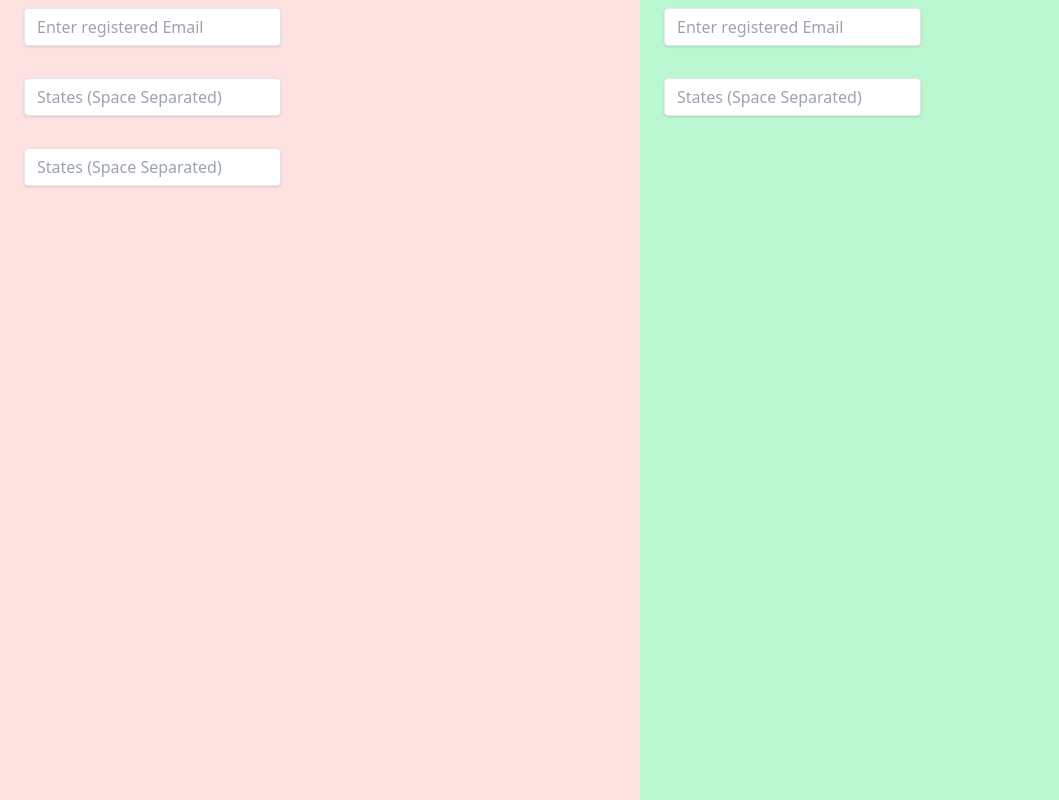
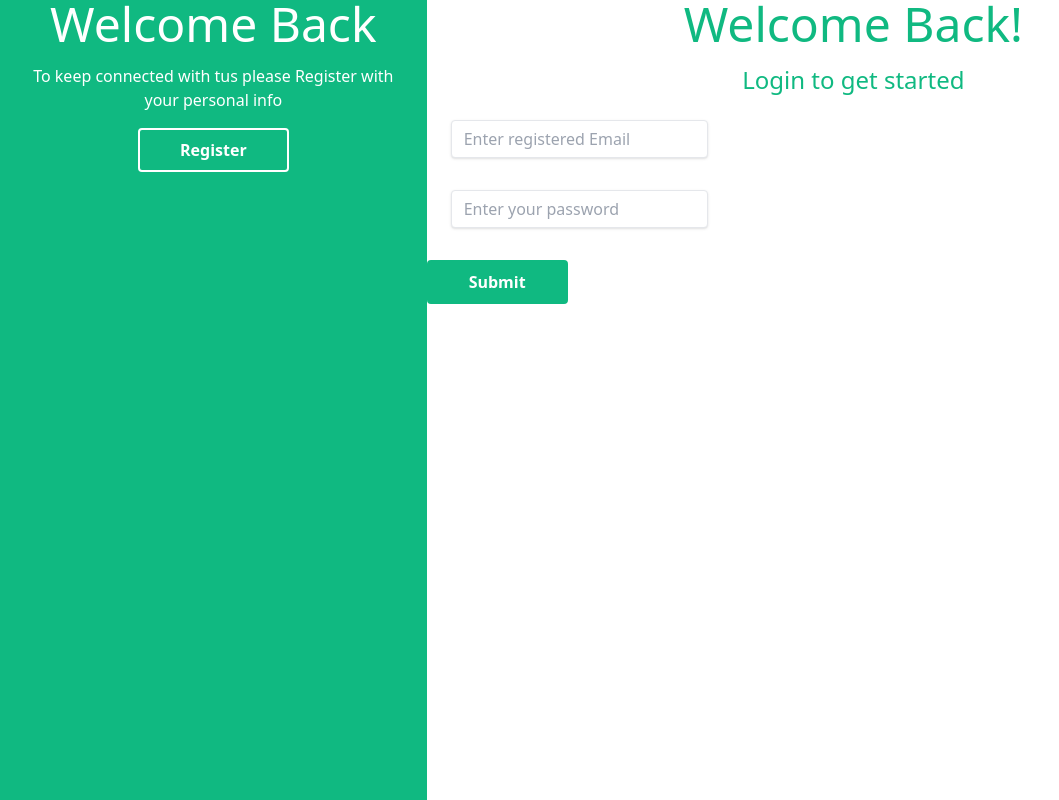
Before and after one commit to kulkarniishan/collaborative-code-editor, a React (Create React App) app in the folder Frontend/: page / in a window 1280 px wide. Shown: the whole page, without its empty margins (0-1059 px from the left). Built offline with nearby package versions, Linux system fonts and the light colour scheme.

Commit message:
FEATURE: Added the auth UI

```diff
--- a/Frontend/src/components/Auth/Auth.jsx
+++ b/Frontend/src/components/Auth/Auth.jsx
@@ -3,12 +3,36 @@ import Register from "./Register/register";
 import LogIn from "./LogIn/logIn";
 
 
+const Transition = ({setLoginActive, set, name})=>(
+  <div className="container grid grid-rows-6 grid-flow-col content-center gap-4 px-5">
+  <div className="text-5xl text-white text-center">Welcome Back</div>
+  <p className="text-white text-center">To keep connected with tus please Register with your personal info</p>
+  <div className="row-span mx-auto">
+  <button className="bg-transparent border-2 border-white hover:bg-white hover:text-emerald-500 text-white font-bold py-2 px-10 rounded w-25" onClick={()=>setLoginActive(set)}>
+    {name}
+  </button>
+  </div>
+</div>
+)
+
 export default function Auth() {
-    const [loginActive, setLoginActive] = useState(true);
-    return (
-      <div className="grid grid-cols-2 h-screen">
-        <div className="bg-red-100"><Register/></div>
-        <div className="bg-green-200"><LogIn/></div>
+  const [loginActive, setLoginActive] = useState(true);
+  return (
+    <div className="grid grid-cols-6 h-screen ">
+      <div className={`${loginActive? 'bg-emerald-500 col-span-2': 'bg-white col-span-4'}`}>
+        {loginActive ? (
+         <><Transition setLoginActive={setLoginActive} set={false} name={"Register"}/></>
+        ) : (
+          <Register />
+        )}
       </div>
-    );
+      <div className={`${!loginActive? 'bg-emerald-500 col-span-2': 'bg-white col-span-4'}`}>
+      {!loginActive ? (
+         <><Transition setLoginActive={setLoginActive} set={true} name={"Login"}/></>
+        ) : (
+          <LogIn />
+          )}
+      </div>
+    </div>
+  );
 }
--- a/Frontend/src/components/Auth/LogIn/logIn.jsx
+++ b/Frontend/src/components/Auth/LogIn/logIn.jsx
@@ -1,33 +1,59 @@
-import * as yup from 'yup'
-import { useEffect, useState } from 'react';
-import axios from 'axios';
-import { FaTimesCircle } from 'react-icons/fa'
-import { yupResolver } from '@hookform/resolvers/yup'
-import { useForm } from 'react-hook-form'
+import * as yup from "yup";
+import { useEffect, useState } from "react";
+import axios from "axios";
+import { FaTimesCircle } from "react-icons/fa";
+import { yupResolver } from "@hookform/resolvers/yup";
+import { useForm } from "react-hook-form";
 
 let schema = yup.object().shape({
   email: yup.string().email().required(),
-    password: yup.string().min(6).required()
+  password: yup.string().min(6).required(),
 });
 
 function LogIn() {
-    const { register, handleSubmit, formState: { errors }} = useForm({
-        resolver:yupResolver(schema),
+  const {
+    register,
+    handleSubmit,
+    formState: { errors },
+  } = useForm({
+    resolver: yupResolver(schema),
   });
 
-
   return (
-        <div className="">
+    <div className="bg-transparent">
       <div className="space-y-4">
+        <div className="text-5xl text-emerald-500 text-center">
+          Welcome Back!
+        </div>
+        <p className="text-emerald-500 text-2xl text-center">
+          Login to get started
+        </p>
         <div className="row-span-1  py-2">
-                    <input className="shadow appearance-none border rounded w-75 ml-6 py-2 px-3 text-gray-700 leading-tight focus:outline-none focus:shadow-outline" id="userEmail" type="text" placeholder="Enter registered Email"  />
+          <input
+            className="shadow appearance-none border rounded w-75 ml-6 py-2 px-3 text-gray-700 leading-tight focus:outline-none focus:shadow-outline"
+            id="userEmail"
+            type="text"
+            placeholder="Enter registered Email"
+          />
         </div>
         <div className="row-span-1 items-center py-2">
-                    <input className="shadow appearance-none border rounded w-75 ml-6 py-2 px-3 text-gray-700 leading-tight focus:outline-none focus:shadow-outline" id="password" type="password" placeholder="States (Space Separated)" />
+          <input
+            className="shadow appearance-none border rounded w-75 ml-6 py-2 px-3 text-gray-700 leading-tight focus:outline-none focus:shadow-outline"
+            id="password"
+            type="password"
+            placeholder="Enter your password"
+          />
+        </div>
+        <div className="row-span-1 items-center py-2">
+          <input
+            className="bg-emerald-500 border-2 border-emerald-500 hover:bg-white hover:text-emerald-500 text-white font-bold py-2 px-10 rounded w-25"
+            type="submit"
+            value="Submit"
+          />
         </div>
       </div>
     </div>
-    )
+  );
 }
 
-export default LogIn
+export default LogIn;
--- a/Frontend/src/components/Auth/Register/register.jsx
+++ b/Frontend/src/components/Auth/Register/register.jsx
@@ -8,7 +8,7 @@ import { useForm } from 'react-hook-form'
 function Register() {
 
     return (
-        <div className="">
+        <div className="bg-transparent">
              <div className="space-y-4">
                 <div className="row-span-1  py-2">
                     <input className="shadow appearance-none border rounded w-75 ml-6 py-2 px-3 text-gray-700 leading-tight focus:outline-none focus:shadow-outline" id="email" type="text" placeholder="Enter registered Email"  />
```
Lines whose indentation alone changed are shown as unchanged.
